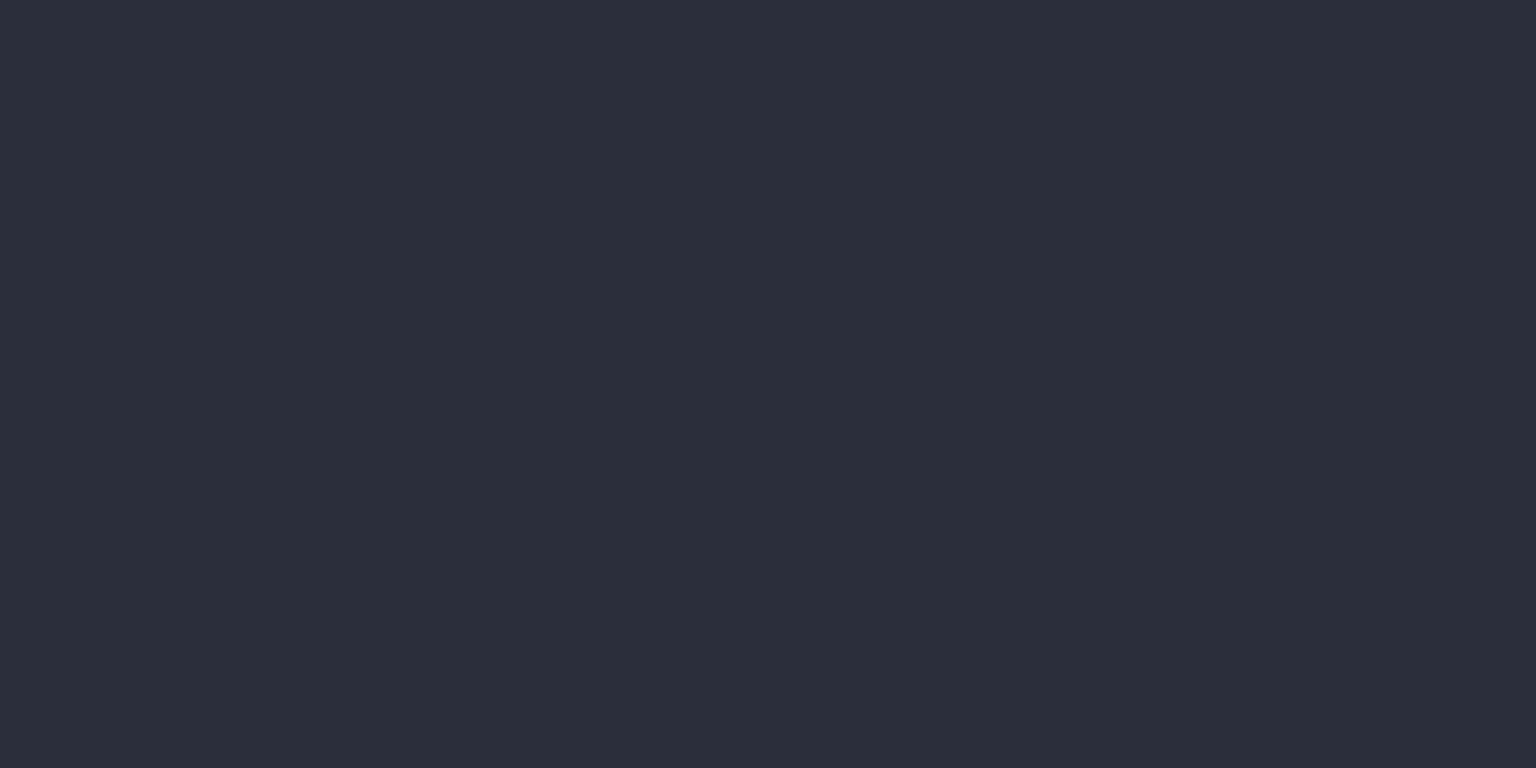
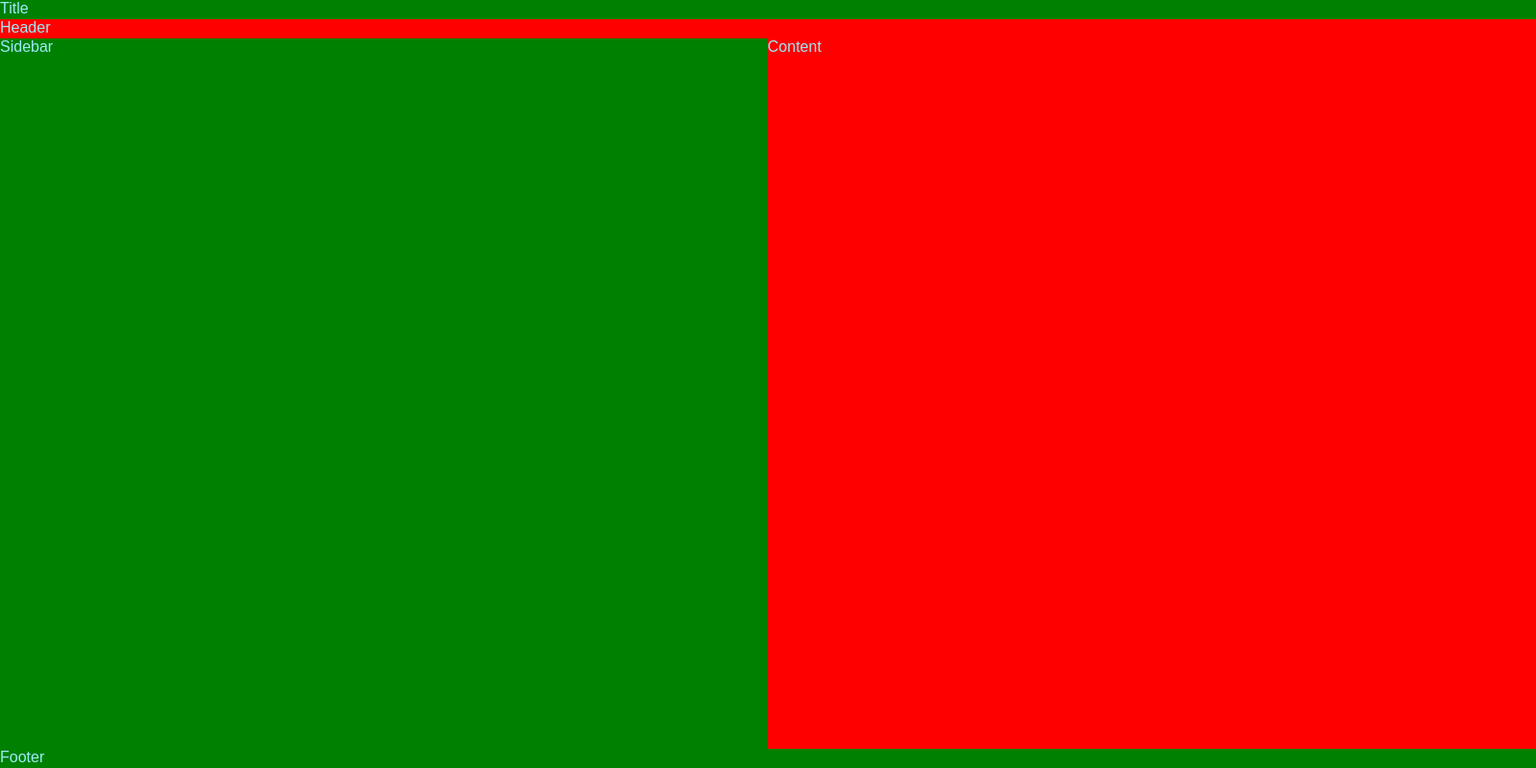
Before and after one commit to ccgould/FCStuios-Subnautica-Modding-Utility, an Electron app: page index.html in a window 1600 px wide. Shown: the whole page at 96% size. Drawn offline with Linux system fonts and the light colour scheme.

Commit message:
Fit columns and rows

```diff
--- a/CSS/index.css
+++ b/CSS/index.css
@@ -1,5 +1,50 @@
+* {
+  margin: 0;
+  padding: 0;
+}
+
+.grid {
+  display: grid;
+  grid-template-columns: 1f 1fr;
+  grid-template-rows: 20px 20px 1fr 20px;
+  grid-template-areas:
+    "title title"
+    "header header"
+    "sidebar content"
+    "footer footer";
+  height: 100vh;
+}
+
+.title {
+  grid-area: title;
+}
+
+.header {
+  grid-area: header;
+}
+
+.sidebar {
+  grid-area: sidebar;
+}
+
+.content {
+  grid-area: content;
+}
+
+.footer {
+  grid-area: footer;
+}
+
 html {
   font-family: sans-serif;
   background: #2b2e3b;
   color: #9feaf9;
 }
+
+.grid div:nth-child(even) {
+  background-color: red;
+}
+
+.grid div:nth-child(odd) {
+  background-color: green;
+}
--- a/index.html
+++ b/index.html
@@ -6,6 +6,16 @@
     <link rel="stylesheet" href="./CSS/index.css" />
   </head>
   <body>
+
+    <div class="grid">
+      <div class="title">Title</div>
+      <div class="header">Header</div>
+      <div class="sidebar">Sidebar</div>
+      <div class="content">Content</div>
+      <div class="footer">Footer</div>
+    </div>
+
+  <!--script-->
     <script>
       require("./Source/renderer.js");
     </script>
```
